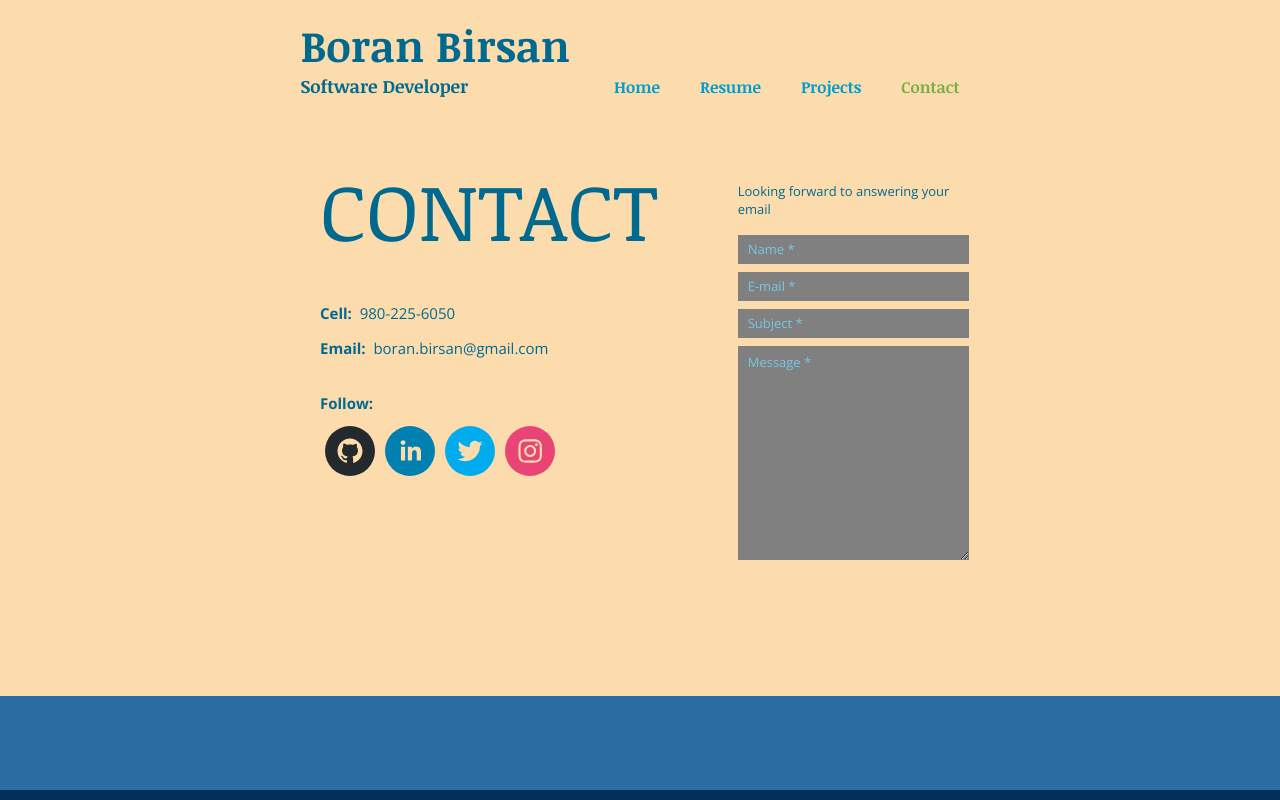
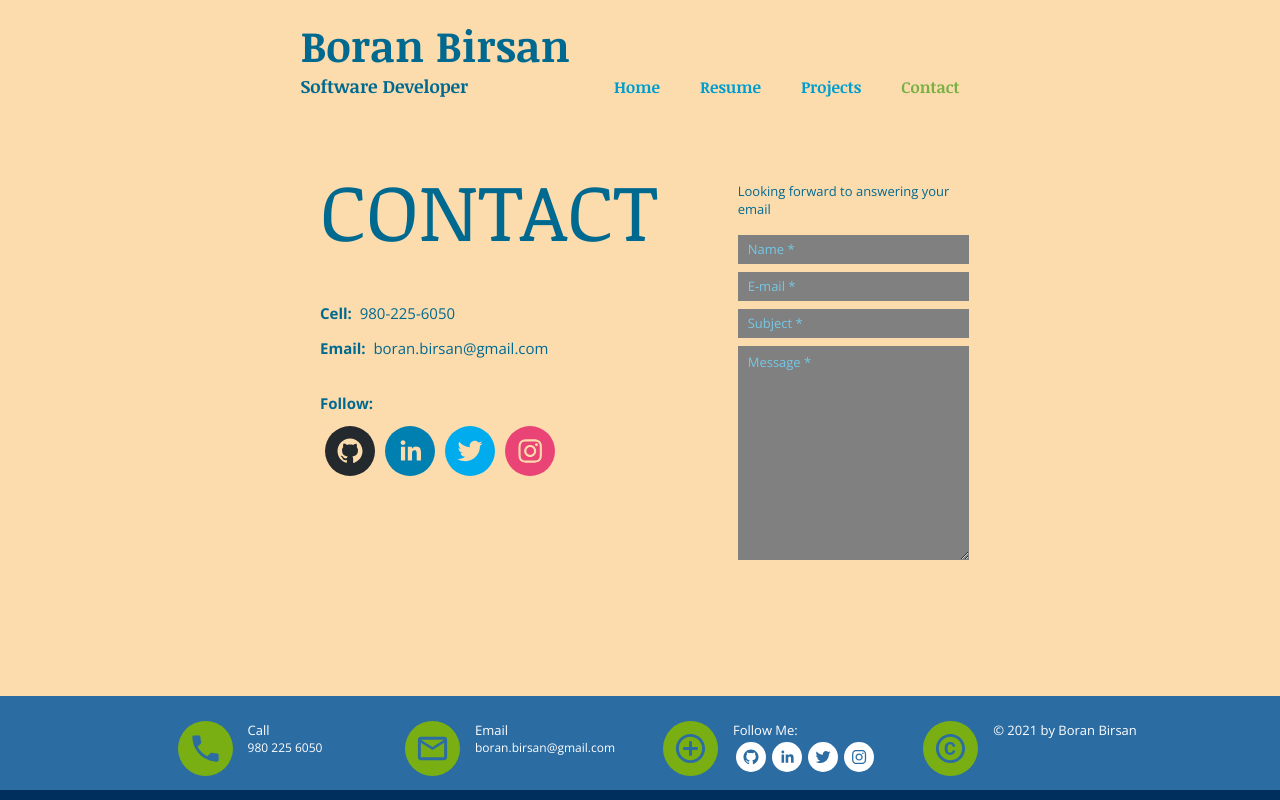
Before and after one commit to boranbirsan/Profile-Website, a React (Create React App) app: page /contact in a window 1280 px wide. Built offline with nearby package versions, Linux system fonts and the light colour scheme.

Commit message:
footer contacts

```diff
--- a/src/Shared/Footer.css
+++ b/src/Shared/Footer.css
@@ -18,3 +18,41 @@
     max-height: 13px;
     background-color: #002e5d;
 }
+
+.footer-contact-container
+{
+    display: flex;
+    height: 100%;
+    align-items: center;
+    justify-content: center;
+}
+
+.icon-box
+{
+    display: flex;
+    background-color: #79af13;
+    align-items: center;
+    justify-content: center;
+    padding: 10px;
+    border-radius: 50%;
+    color: #2b6ca3;
+}
+
+.contact-box
+{
+    display: flex;
+    min-width: 240px;
+    padding: 0px 10px;
+    justify-content: center;
+}
+
+.contact-box-content > p
+{
+    margin: 0;
+}
+
+.contact-box-content > .social-icon
+{
+    padding: 0;
+    margin: 3px;
+}
--- a/src/Shared/Footer.js
+++ b/src/Shared/Footer.js
@@ -1,12 +1,59 @@
 import './Footer.css';
 
-function Footer(){
+import { Phone, MailOutline, AddCircleOutline, Copyright } from '@material-ui/icons';
+import { SocialIcon } from 'react-social-icons';
+
+function Footer() {
 	return (
 		<footer id='footer'>
-			<div id='bottom'>
-
+			<div className='footer-contact-container'>
+				<FooterContact icon={<Phone fontSize="large" />}>
+					<p className='font-1'>Call</p>
+					<p className='font-1' style={{ fontSize: '12px' }}>980 225 6050</p>
+				</FooterContact >
+				<FooterContact icon={<MailOutline fontSize="large" />}>
+					<p className='font-1'>Email</p>
+					<p className='font-1' style={{ fontSize: '12px' }}>boran.birsan@gmail.com</p>
+				</FooterContact >
+				<FooterContact icon={<AddCircleOutline fontSize="large" />}>
+					<p className='font-1'>Follow Me:</p>
+					<SocialIcon className="social-icon"
+						style={{ width: '30px', height: '30px' }}
+						url="https://github.com/boranbirsan"
+						bgColor='white' />
+					<SocialIcon className="social-icon"
+						style={{ width: '30px', height: '30px' }}
+						url="https://www.linkedin.com/in/boran-birsan-02641a169/"
+						bgColor='white' />
+					<SocialIcon className="social-icon"
+						style={{ width: '30px', height: '30px' }}
+						url="https://twitter.com/Moran_with_a_B"
+						bgColor='white' />
+					<SocialIcon className="social-icon"
+						style={{ width: '30px', height: '30px' }}
+						url="https://www.instagram.com/angrybacn/"
+						bgColor='white' />
+				</FooterContact >
+				<FooterContact icon={<Copyright fontSize="large" />}>
+					<p className='font-1'>© 2021 by Boran Birsan</p>
+					{/* <p className='font-1' style={{fontSize: '12px'}}>Proudly createed by hand</p> */}
+				</FooterContact >
 			</div>
+			<div id='bottom'></div>
 		</footer>);
 }
 
 export default Footer;
+
+function FooterContact({ children, icon }) {
+	return (
+		<div className='contact-box'>
+			<div className='icon-box'>
+				{icon}
+			</div>
+			<div className='contact-box-content' style={{ paddingLeft: '15px' }}>
+				{children}
+			</div>
+		</div>
+	);
+}
--- a/src/index.css
+++ b/src/index.css
@@ -25,7 +25,7 @@ code {
 .font-bold { font-size: bold }
 
 .font-1 { font: normal normal normal 13px/1.2em 'Open Sans',sans-serif; line-height: normal;}
-.font-2 { font: normal normal normal 16px/1.2em 'open sans',sans-serif; line-height: normal;}
+.font-2 { font: normal normal normal 16px/1.2em 'Open Sans',sans-serif; line-height: normal;}
 .font-3 { font: normal normal normal 17px/1.2em 'noticia text',serif; line-height: normal;}
 .font-4 { font: normal normal normal 19px/1.2em 'noticia text',serif; }
 .font-5 { font: normal normal normal 80px/1.2em 'noticia text',serif; }
```
